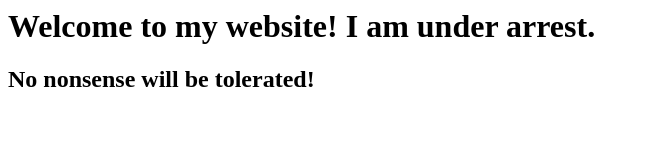
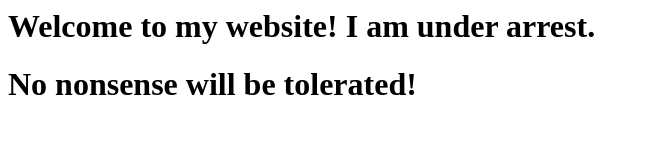
Before and after one commit to JoePizz/githubwebsite, a plain HTML site: page index.html in a window 1280 px wide. Shown: the whole page, without its empty margins (0-649 px from the left). Drawn offline with Linux system fonts and the light colour scheme.

Commit message:
Update index.html

```diff
--- a/index.html
+++ b/index.html
@@ -1,4 +1,4 @@
 <html>
   <h1>Welcome to my website! I am under arrest.</h1>
-  <h2> No nonsense will be tolerated!</h2>
+  <h1> No nonsense will be tolerated!</h1>
 </html>
```
